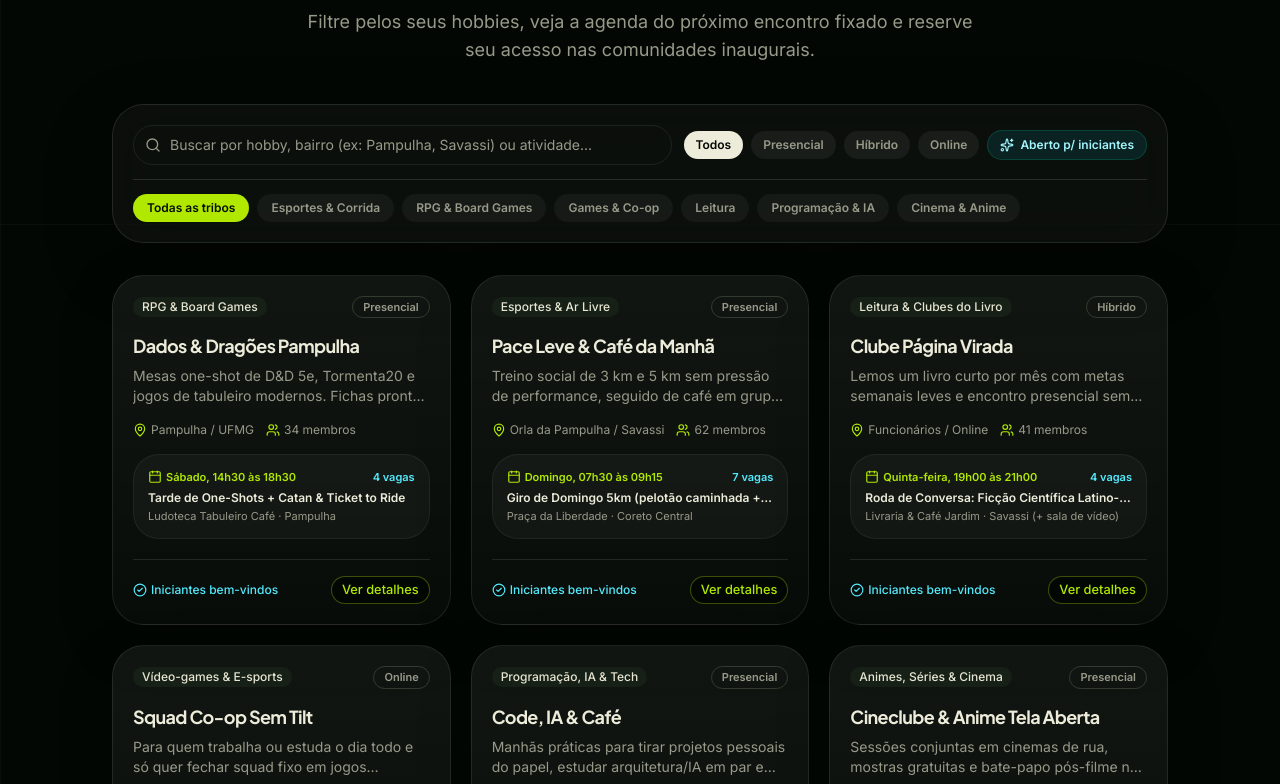
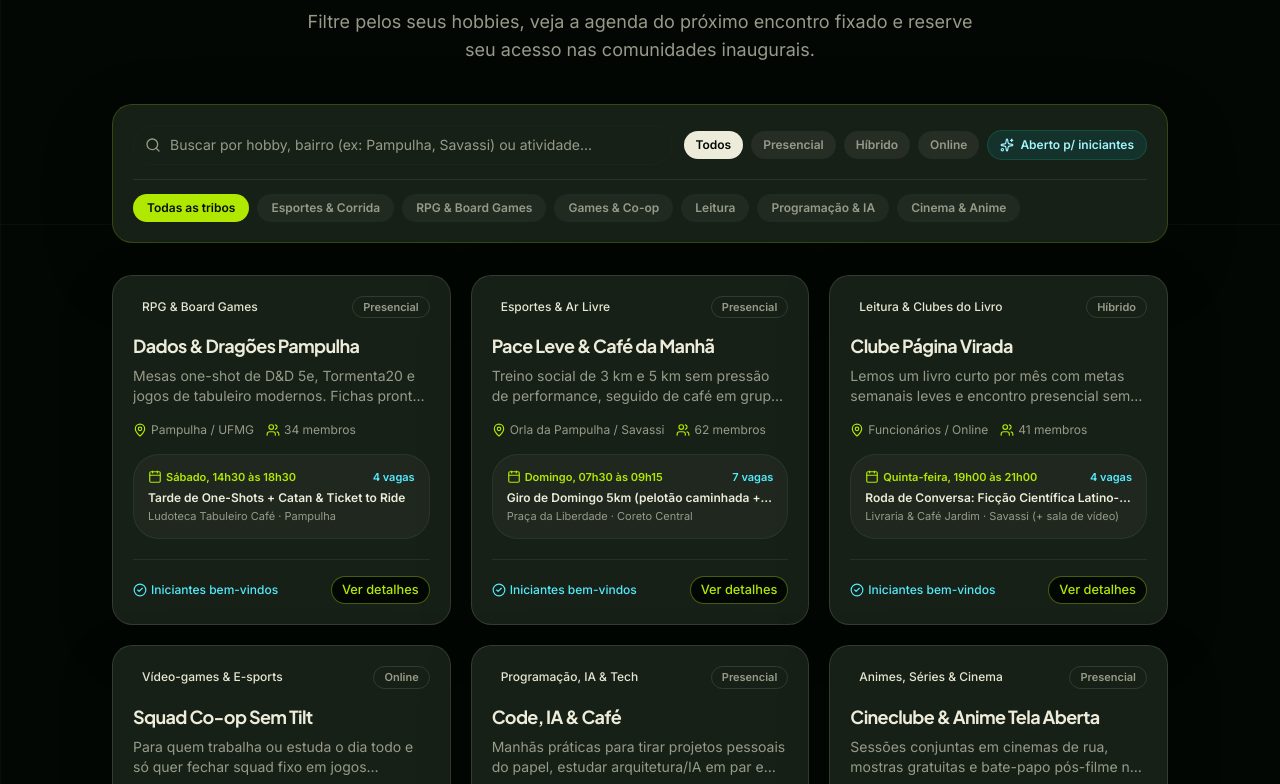
Before and after one commit to ArthurG12/Tribes, a Next.js app: page /explorar in a window 1280 px wide. Shown: the part 576-1360 px from the top of the page. Built offline with nearby package versions, Linux system fonts and the light colour scheme.

Commit message:
Apply editorial lime-and-ink styling across Tribes pages

```diff
--- a/src/components/tribes/tribe-explorer.tsx
+++ b/src/components/tribes/tribe-explorer.tsx
@@ -104,7 +104,7 @@ export function TribeExplorer({
         </div>
 
         {/* Search + Format + Beginner filter bar */}
-        <div className="mt-10 rounded-3xl border border-white/10 bg-white/[0.035] p-4 shadow-[0_24px_70px_rgba(0,0,0,0.22)] backdrop-blur-xl sm:p-5">
+        <div className="mt-10 rounded-xl border border-primary/20 bg-[#172016] p-4 shadow-[0_24px_70px_rgba(0,0,0,0.22)] backdrop-blur-xl sm:p-5">
           <div className="flex flex-col gap-3 lg:flex-row lg:items-center lg:justify-between">
             <div className="relative flex-1">
               <Search className="pointer-events-none absolute top-1/2 left-3 size-4 -translate-y-1/2 text-muted-foreground" />
@@ -206,7 +206,7 @@ export function TribeExplorer({
               return (
                 <article
                   key={tribe.id}
-                  className="group relative flex flex-col justify-between overflow-hidden rounded-3xl border border-white/[0.09] bg-gradient-to-b from-white/[0.065] to-white/[0.025] p-5 shadow-[0_18px_55px_rgba(0,0,0,0.2)] transition-all duration-300 hover:-translate-y-1 hover:border-primary/40 hover:shadow-[0_24px_70px_rgba(91,33,182,0.18)]"
+                  className="group relative flex flex-col justify-between overflow-hidden rounded-xl border border-white/[0.12] bg-[#172016] p-5 shadow-[0_18px_55px_rgba(0,0,0,0.2)] transition-all duration-300 hover:-translate-y-1 hover:border-primary/60 hover:border-primary/40 hover:shadow-[6px_6px_0_rgba(196,243,106,0.12)]"
                 >
                   <div>
                     <div className="flex flex-wrap items-center justify-between gap-2">
```
